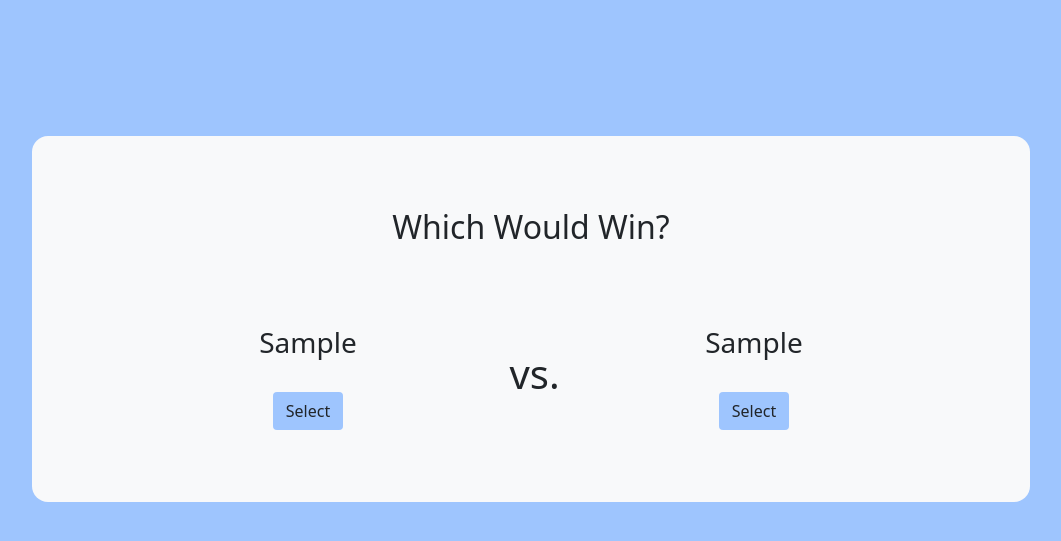
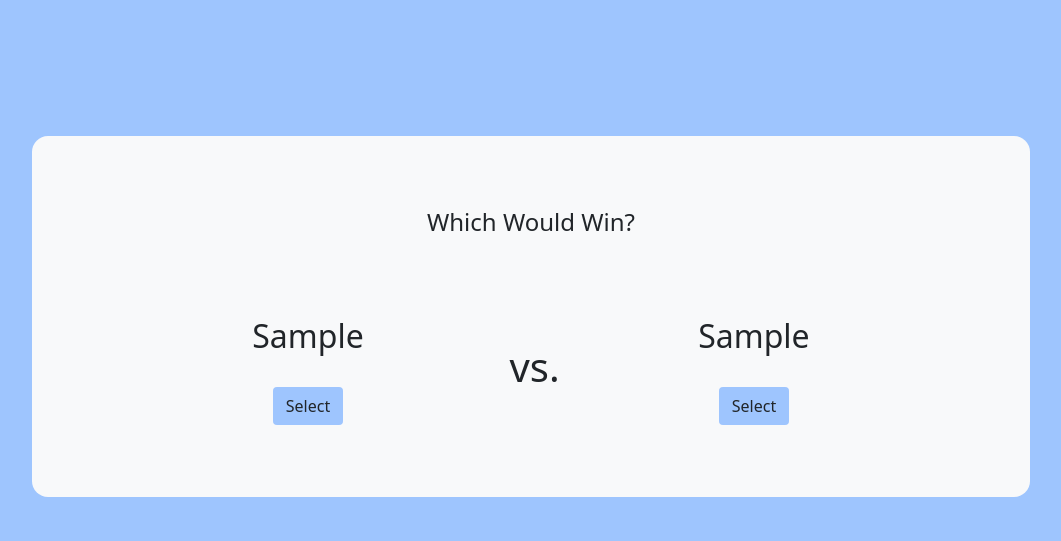
Before and after one commit to gregh13/CS50-Final-Project-Which-Would-Win, a Flask app: template templates/playgame.html in a window 1280 px wide. Shown: the top 541 px of the page, without its empty margins (109-1170 px from the left). Run offline with Flask 2, Linux system fonts and the light colour scheme; the template is opened without the code that fills it: most values are stand-ins (such as "Sample title", 1, 10 or a date in 2020).

Commit message:
front-end fixes

```diff
--- a/templates/index.html
+++ b/templates/index.html
@@ -23,13 +23,14 @@
                 <br>
                 <h5>You'll be presented with two choices; pick the option that's "worth more".</h5>
                 <br>
-                <div style="margin: 0 18%;">
+                <div style="margin: 0 0;">
                 <p>These choices could be a country, company, billionaire, cryptocurrency, or man-made object/project.
                     Thus you will be comparing annual GDP, market cap valuations, net worth, or cost to make.
                     In the context of money, it boils down to the question "Which would win?".
                     Every correct answers adds to your score, but one wrong guess and the game ends.</p>
                     <p>Good Luck!</p>
                 </div>
+                <br>
                 <form action="/" method="post">
                     <input type="submit" class="btn light-blue-color" value="Start Game">
                 </form>
--- a/templates/playgame.html
+++ b/templates/playgame.html
@@ -20,14 +20,14 @@
         <div class="text-center soft-white margin-gh rounded-gh">
             <div class="text-center" style="margin: 0 11%;">
                 <br><br><br>
-                <h2> Which Would Win?</h2>
+                <h4> Which Would Win?</h4>
                 <br>
                 <br>
                 <br>
               <div class="row align-items-center justify-content-around">
                 <div class="col-5">
                     <form action="/playgame" method="post">
-                        <h3>{{ choice1 }}</h3>
+                        <h2>{{ choice1 }}</h2>
                         <input type="hidden" name="answer" value="{{ choice1 }}">
                         <input type="hidden" name="other" value="{{ choice2 }}">
                         <br>
@@ -39,7 +39,7 @@
                   </div>
                 <div class="col-5">
                     <form action="/playgame" method="post">
-                        <h3>{{ choice2 }}</h3>
+                        <h2>{{ choice2 }}</h2>
                         <input type="hidden" name="other" value="{{ choice1 }}">
                         <input type="hidden" name="answer" value="{{ choice2 }}">
                         <br>
```
